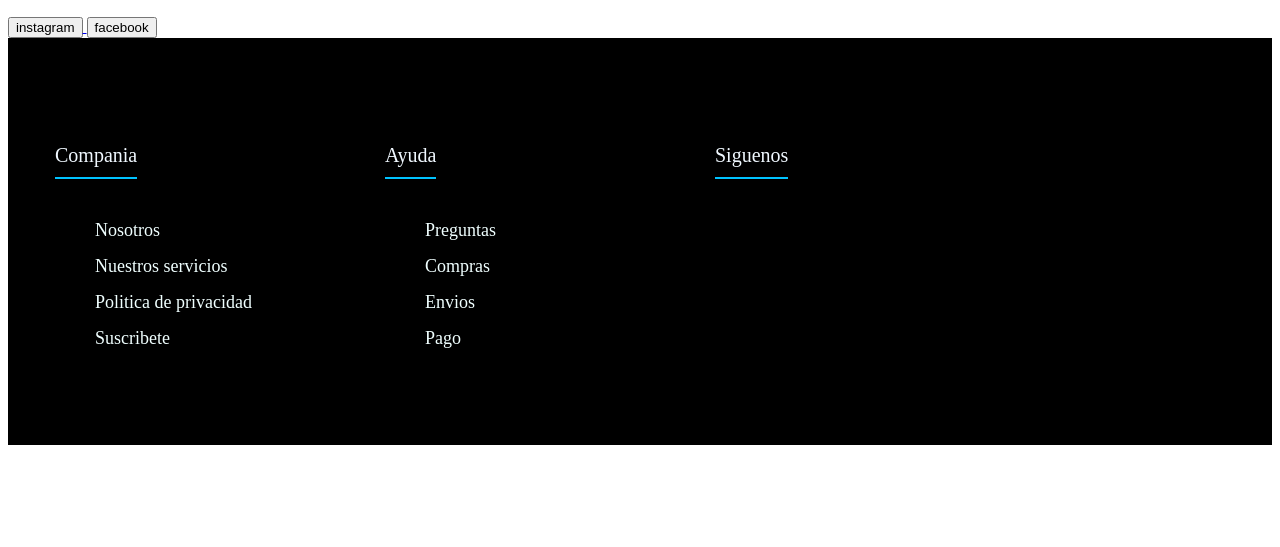
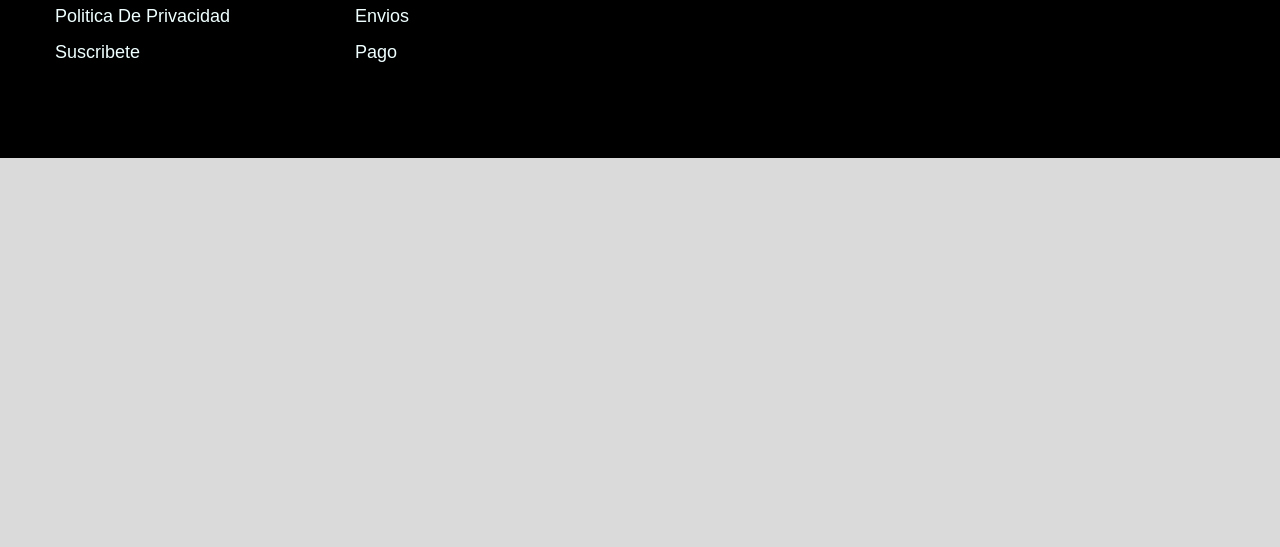
Before and after one commit to jpchaconcito/ShoesIA, a plain HTML site: page public/pages/contactos.html in a window 1280 px wide. Shown: the part 253-800 px from the top of the page. Drawn offline with Linux system fonts and the light colour scheme.

Commit message:
(add) repository icons

```diff
--- a/index.html
+++ b/index.html
@@ -6,7 +6,8 @@
     <meta name="viewport" content="width=device-width, initial-scale=1.0">
     <link rel="stylesheet" href="public/style/index.css">
     <link rel="stylesheet" href="public/style/barnav.css">
-    <link rel="stylesheet" href="../style/footer.css">
+    <link rel="stylesheet" href="public/style/footer.css">
+    <link rel="stylesheet" href="https://cdnjs.cloudflare.com/ajax/libs/font-awesome/6.2.1/css/all.min.css">
     <title>ShoesIA</title>
 </head>
 
--- a/public/pages/contactos.html
+++ b/public/pages/contactos.html
@@ -1,8 +1,11 @@
 <!DOCTYPE html>
 <html lang="en">
 <head>
+    <link rel="stylesheet" href="../style/index.css">
+    <link rel="stylesheet" href="../style/productos.css">
+    <link rel="stylesheet" href="../style/barnav.css">
     <link rel="stylesheet" href="../style/footer.css">
-
+    <link rel="stylesheet" href="https://cdnjs.cloudflare.com/ajax/libs/font-awesome/6.2.1/css/all.min.css">
     <meta charset="UTF-8">
     <meta name="viewport" content="width=device-width, initial-scale=1.0">
     <title>ShoesIA</title>
```
Also changed, not shown: public/footer.html (+1 -1 lines), public/pages/productos.html (+1 -0 lines).
